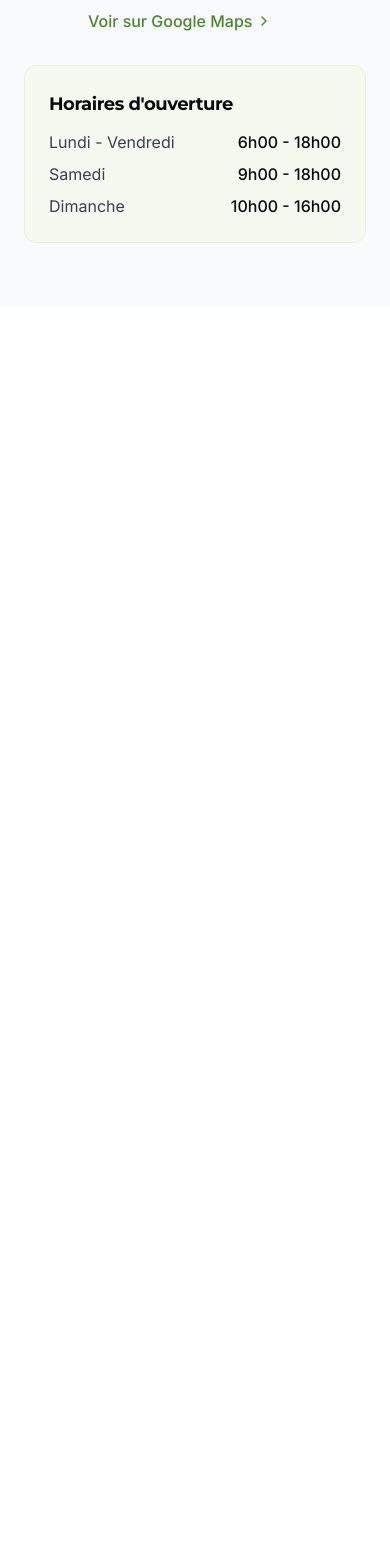
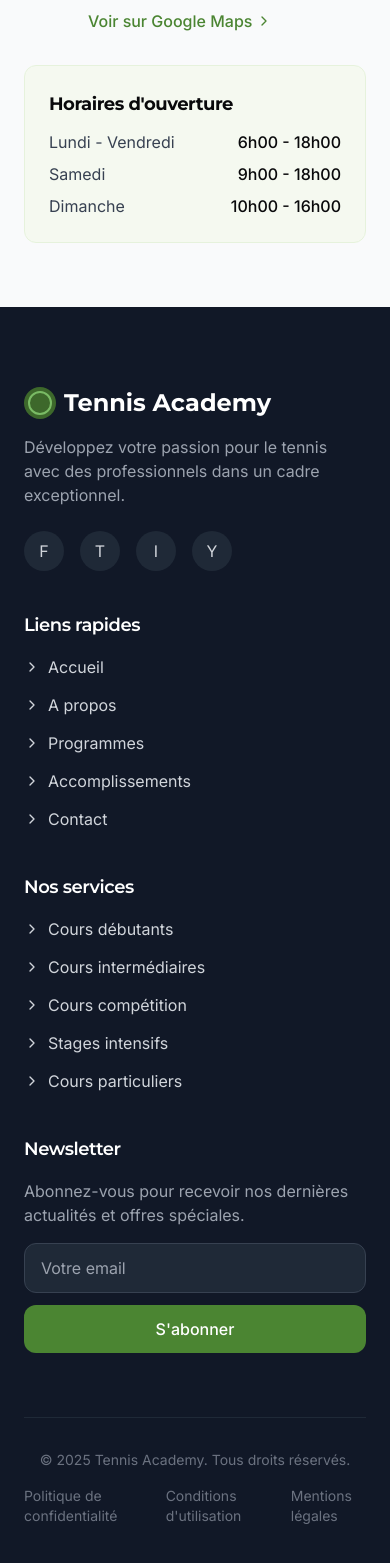
Before and after one commit to bellandry/tennis-academy, a Next.js app: page / in a window 390 px wide. Shown: the part 7025-8588 px from the top of the page. Before the commit the page ends 7332 px from the top, so only its background shows below. Built offline with nearby package versions, Linux system fonts and the light colour scheme.

Commit message:
add footer section & one new program

```diff
--- a/app/page.tsx
+++ b/app/page.tsx
@@ -1,5 +1,6 @@
 import AboutSection from "@/components/about-section";
 import ContactSection from "@/components/contact-section";
+import Footer from "@/components/footer";
 import Header from "@/components/header";
 import HeroSection from "@/components/hero-section";
 import ProgramsSection from "@/components/programs-section";
@@ -14,6 +15,7 @@ export default function Home() {
       <ProgramsSection />
       <TestimonialsSection />
       <ContactSection />
+      <Footer />
     </div>
   );
 }
--- /dev/null
+++ b/components/footer.tsx
@@ -0,0 +1,135 @@
+import { navLinks, programs } from "@/constants";
+import { ChevronRight } from "lucide-react";
+
+export default function Footer() {
+  return (
+    <footer className="bg-gray-900 text-gray-300 pt-20 pb-10">
+      <div className="container mx-auto px-6 md:px-8">
+        <div className="grid grid-cols-1 md:grid-cols-2 lg:grid-cols-4 gap-10 mb-16">
+          <div>
+            <div className="flex items-center gap-2 font-display text-2xl font-bold text-white mb-4">
+              <span className="relative w-8 h-8">
+                <span className="absolute inset-0 bg-tennis-700 rounded-full"></span>
+                <span className="absolute inset-1 border-2 border-tennis-400 rounded-full"></span>
+              </span>
+              <span>Tennis Academy</span>
+            </div>
+
+            <p className="text-gray-400 mb-6">
+              Développez votre passion pour le tennis avec des professionnels
+              dans un cadre exceptionnel.
+            </p>
+
+            <div className="flex space-x-4">
+              {["facebook", "twitter", "instagram", "youtube"].map((social) => (
+                <a
+                  key={social}
+                  href={`https://${social}.com`}
+                  target="_blank"
+                  rel="noopener noreferrer"
+                  className="w-10 h-10 rounded-full bg-gray-800 flex items-center justify-center text-gray-300 hover:bg-tennis-600 hover:text-white transition-colors"
+                  aria-label={`Suivez-nous sur ${social}`}
+                >
+                  <span className="capitalize">{social.charAt(0)}</span>
+                </a>
+              ))}
+            </div>
+          </div>
+
+          <div>
+            <h4 className="text-white text-lg font-semibold mb-4">
+              Liens rapides
+            </h4>
+            <ul className="space-y-3">
+              {navLinks.map((item) => (
+                <li key={item.name}>
+                  <a
+                    href={item.path}
+                    className="inline-flex items-center hover:text-tennis-400 transition-colors"
+                  >
+                    <ChevronRight size={16} className="mr-2" />
+                    <span>{item.name}</span>
+                  </a>
+                </li>
+              ))}
+            </ul>
+          </div>
+
+          <div>
+            <h4 className="text-white text-lg font-semibold mb-4">
+              Nos services
+            </h4>
+            <ul className="space-y-3">
+              {programs.map((program) => (
+                <li key={program.slug}>
+                  <a
+                    href={`/programs/${program.slug}`}
+                    className="inline-flex items-center hover:text-tennis-400 transition-colors"
+                  >
+                    <ChevronRight size={16} className="mr-2" />
+                    <span>{program.title}</span>
+                  </a>
+                </li>
+              ))}
+            </ul>
+          </div>
+
+          <div>
+            <h4 className="text-white text-lg font-semibold mb-4">
+              Newsletter
+            </h4>
+            <p className="text-gray-400 mb-4">
+              Abonnez-vous pour recevoir nos dernières actualités et offres
+              spéciales.
+            </p>
+
+            <form className="space-y-3">
+              <div>
+                <input
+                  type="email"
+                  placeholder="Votre email"
+                  className="w-full px-4 py-3 rounded-lg bg-gray-800 border border-gray-700 text-white focus:ring-2 focus:ring-tennis-500 focus:border-tennis-500 transition-colors"
+                  required
+                />
+              </div>
+              <button
+                type="submit"
+                className="w-full bg-tennis-600 text-white font-medium py-3 rounded-lg hover:bg-tennis-700 transition-colors"
+              >
+                S&apos;abonner
+              </button>
+            </form>
+          </div>
+        </div>
+
+        <div className="border-t border-gray-800 pt-8 flex flex-col md:flex-row justify-between items-center">
+          <p className="text-gray-500 text-sm mb-4 md:mb-0">
+            &copy; {new Date().getFullYear()} Tennis Academy. Tous droits
+            réservés.
+          </p>
+
+          <div className="flex space-x-6">
+            <a
+              href="#"
+              className="text-gray-500 text-sm hover:text-gray-300 transition-colors"
+            >
+              Politique de confidentialité
+            </a>
+            <a
+              href="#"
+              className="text-gray-500 text-sm hover:text-gray-300 transition-colors"
+            >
+              Conditions d&apos;utilisation
+            </a>
+            <a
+              href="#"
+              className="text-gray-500 text-sm hover:text-gray-300 transition-colors"
+            >
+              Mentions légales
+            </a>
+          </div>
+        </div>
+      </div>
+    </footer>
+  );
+}
--- a/components/programs-section.tsx
+++ b/components/programs-section.tsx
@@ -39,7 +39,10 @@ export default function ProgramsSection() {
         </div>
 
         <div className="text-center mt-12">
-          <Link href="/programs" className="btn-tennis animate-on-scroll">
+          <Link
+            href="/programs/debutants"
+            className="btn-tennis animate-on-scroll"
+          >
             Voir tous nos programmes
           </Link>
         </div>
--- a/constants/index.ts
+++ b/constants/index.ts
@@ -2,6 +2,7 @@ import { Award, MapPin, Users, Zap } from "lucide-react";
 
 export const navLinks = [
   { name: "Accueil", path: "/" },
+  { name: "A propos", path: "/#a-propos" },
   { name: "Programmes", path: "/programs/debutants" },
   { name: "Accomplissements", path: "/accomplissements" },
   { name: "Contact", path: "/#contact" },
@@ -104,6 +105,24 @@ export const programs = [
     colorCheck: "bg-purple-300",
     textColor: "text-purple-600",
     borderColor: "border-purple-200",
+    image:
+      "https://images.unsplash.com/photo-1582650848997-fcb00b5a72e4?auto=format&fit=crop&w=600&q=80",
+  },
+  {
+    title: "Cours particuliers",
+    slug: "particuliers",
+    description:
+      "Un accompagnement personnalisé pour progresser rapidement et atteindre vos objectifs.",
+    features: [
+      "Enseignement personnalisé",
+      "Analyse technique approfondie",
+      "Correction en temps réel",
+      "Optimisation des performances",
+    ],
+    color: "bg-green-50",
+    colorCheck: "bg-green-300",
+    textColor: "text-green-600",
+    borderColor: "border-green-200",
     image:
       "https://images.unsplash.com/photo-1582650848997-fcb00b5a72e4?auto=format&fit=crop&w=600&q=80",
   },
@@ -245,6 +264,37 @@ export const programmes = [
     image:
       "https://images.unsplash.com/photo-1582650848997-fcb00b5a72e4?auhref=format&fit=crop&w=1200&q=80",
   },
+  {
+    id: "particuliers",
+    title: "Cours particuliers",
+    slug: "particuliers",
+    description:
+      "Un accompagnement personnalisé pour progresser rapidement et atteindre vos objectifs.",
+    longDescription:
+      "Nos cours particuliers sont conçus pour offrir un enseignement sur mesure adapté à votre niveau et à vos objectifs. Que vous souhaitiez perfectionner votre technique, améliorer votre condition physique ou préparer une compétition, nos coachs expérimentés vous guideront avec une approche personnalisée. Chaque séance est ajustée en fonction de vos besoins pour une progression optimale.",
+    price: "À partir de 50€ / séance",
+    duration: "1h par séance",
+    frequency: "Selon vos disponibilités",
+    ageGroups: "Enfants (5-12 ans), Adolescents (13-17 ans), Adultes (18+)",
+    maxGroupSize: 1,
+    features: [
+      "Enseignement personnalisé",
+      "Analyse technique approfondie",
+      "Correction en temps réel",
+      "Optimisation des performances",
+    ],
+    schedule: [
+      { day: "Selon disponibilités", time: "À définir avec le coach" },
+    ],
+    color: "bg-green-50",
+    textColor: "text-green-600",
+    borderColor: "border-green-200",
+    highlightColor: "bg-green-600",
+    highlightTextColor: "text-white",
+    lightColor: "bg-green-100",
+    image:
+      "https://images.unsplash.com/photo-1575031643824-2c88a047b2a6?auto=format&fit=crop&w=1200&q=80",
+  },
 ];
 
 export type ProgramProps = {
```
